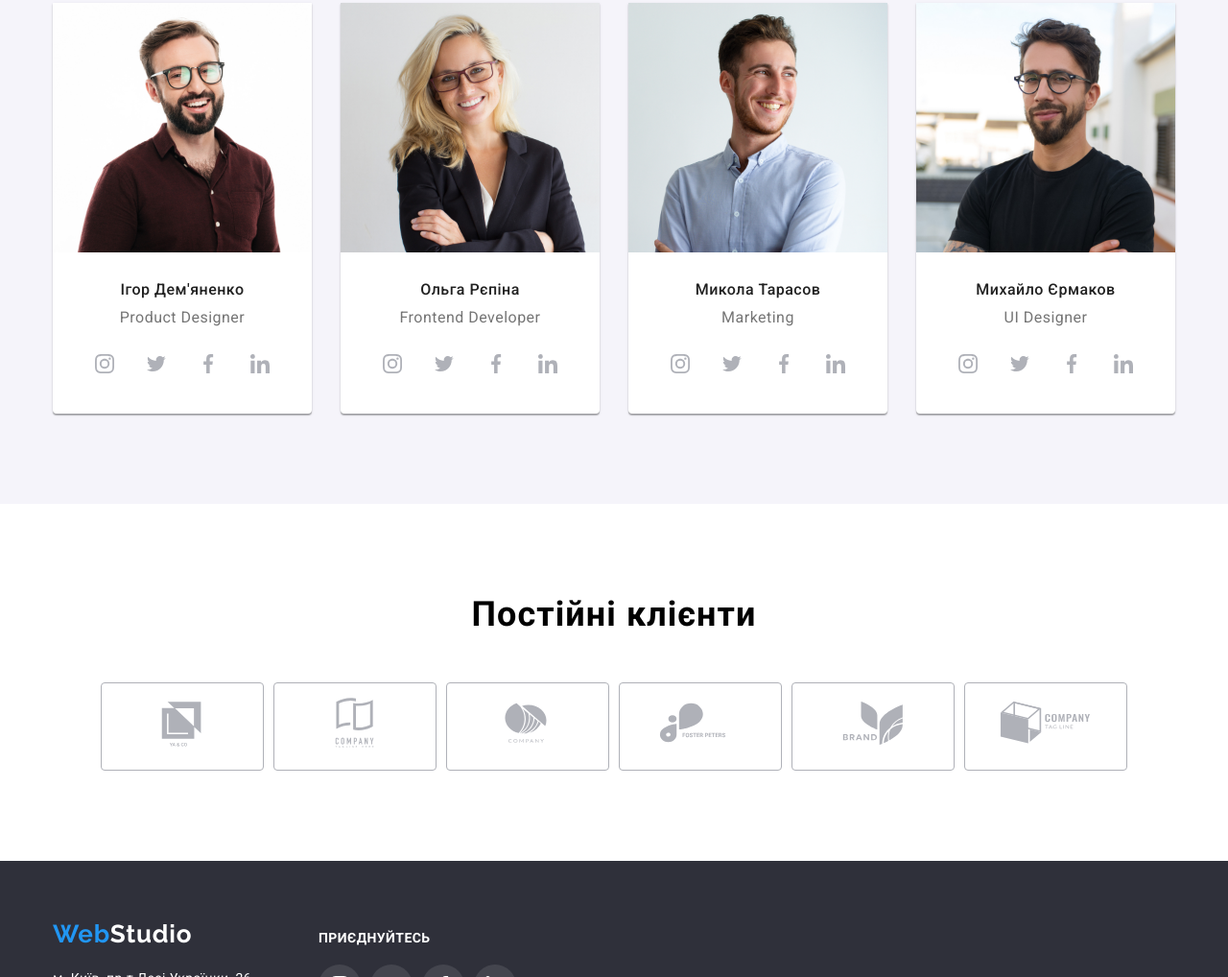
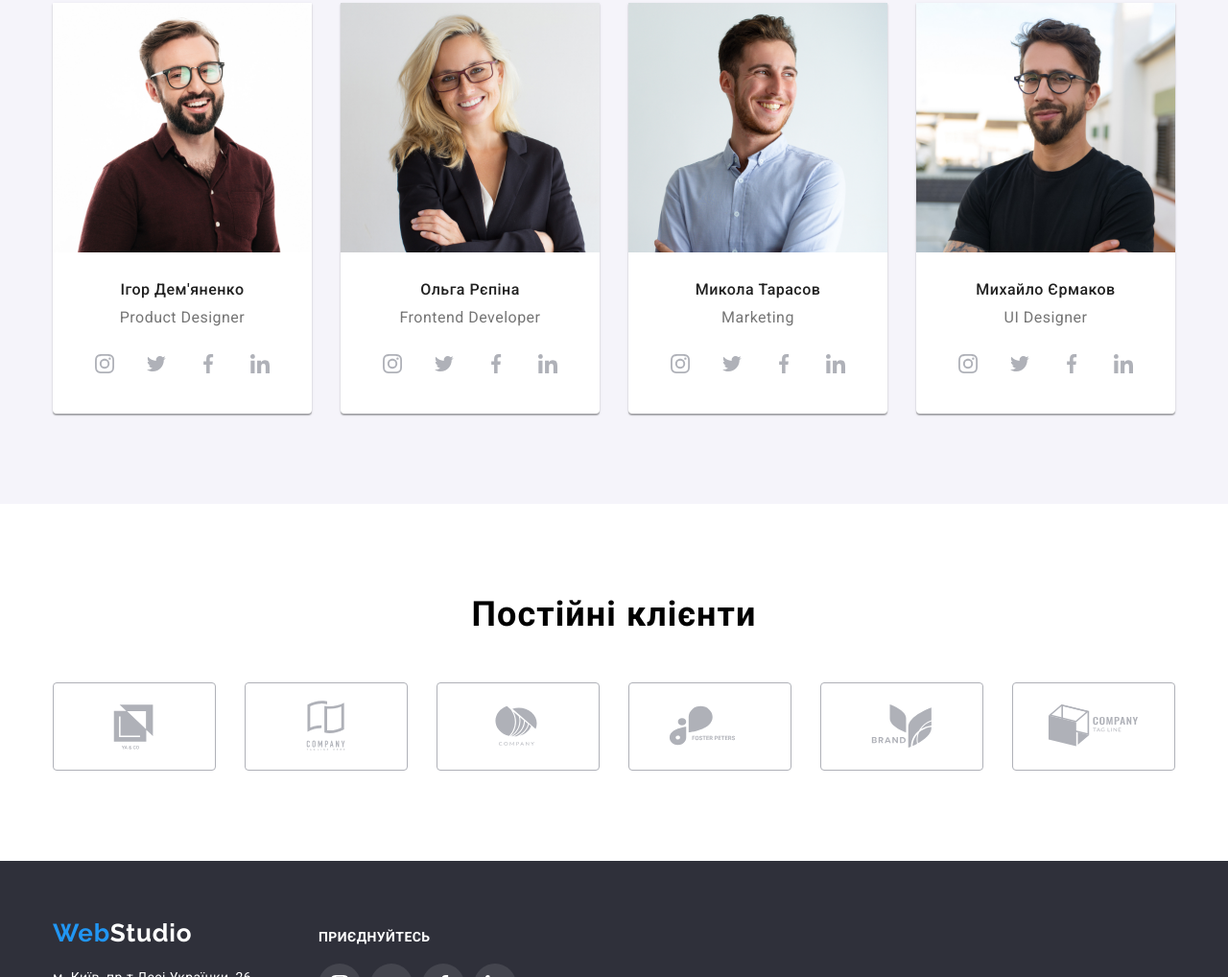
Before and after one commit to Sforka/goit-markup-hw-04, a plain HTML site: page index.html in a window 1280 px wide. Shown: the part 1782-2800 px from the top of the page at 96% size. Drawn offline with nearby package versions, Linux system fonts and the light colour scheme; files whose address does not match are found by name.

Commit message:
правки

```diff
--- a/css/styles.css
+++ b/css/styles.css
@@ -126,7 +126,6 @@ img {
 }
 
 .contacts-icon {
-  display: inline-block;
   margin-right: 10px;
   align-items: baseline;
   fill: var(--color-contact-text);
@@ -395,11 +394,11 @@ color: var(--color-black-text);
 .customers-list {
   display: flex;
   justify-content: center;
-  gap: 10px;
+  gap: 30px;
 
 }
 
-.customers-item {
+.customers-link {
   display: flex;
   justify-content: center;
   align-items: center;
@@ -407,22 +406,19 @@ color: var(--color-black-text);
   height: 92px;
   border: 1px solid var(--color-icon-grey);
   border-radius: 4px;
-}
 
-.customers-link {
-  padding: 14px 32px;
 }
 .customers-icon {
   fill: var(--color-icon-grey);
 }
 
-.customers-item:hover,
-.customers-item:focus {
+.customers-link:hover,
+.customers-link:focus {
   border-color: var(--color-active-link);
 }
 
-.customers-item:hover .customers-icon,
-.customers-item:focus .customers-icon{
+.customers-link:hover .customers-icon,
+.customers-link:focus .customers-icon{
   fill: var(--color-active-link);
 }
 
@@ -497,7 +493,6 @@ color: var(--color-black-text);
 
 }
 .footer-soc-text {
-  padding-top: 12px;
   margin-bottom: 20px;
 font-weight: 700;
 font-size: 14px;
--- a/index.html
+++ b/index.html
@@ -355,53 +355,40 @@
         </div>
       </section>
       <section class="customers section">
+        <div class="container">
           <h2 class="customers-title title">Постійні клієнти</h2>
           <ul class="customers-list list">
-          <li class="customers-item"><a class="customers-link link"
-             href=""
+            <li class="customers-item"><a class="customers-link link" href=""
               target="_blank"
               rel="noopenet noreferrer nofollow">
                 <svg class="customers-icon" width="106" height="60">
                   <use href=".//image/symbol-defs.svg#icon-ya-and-co"></use>
                 </svg></a></li>
-          <li class="customers-item"><a class="customers-link link"
-            href=""
-            target="_blank"
-                rel="noopenet noreferrer nofollow">
+            <li class="customers-item"><a class="customers-link link" href="" target="_blank" rel="noopenet noreferrer nofollow">
                 <svg class="customers-icon" width="106" height="60">
                   <use href=".//image/symbol-defs.svg#icon-company-tagline-here"></use>
                 </svg></a></li>
-          <li class="customers-item"><a class="customers-link link"
-            href=""
-            target="_blank"
-                rel="noopenet noreferrer nofollow">
+            <li class="customers-item"><a class="customers-link link" href="" target="_blank" rel="noopenet noreferrer nofollow">
                 <svg class="customers-icon" width="106" height="60">
                   <use href=".//image/symbol-defs.svg#icon-company"></use>
                 </svg></a></li>
-          <li class="customers-item"><a class="customers-link link"
-            href=""
+            <li class="customers-item"><a class="customers-link link" href=""
               target="_blank"
               rel="noopenet noreferrer nofollow">
                 <svg class="customers-icon" width="106" height="60">
                   <use href=".//image/symbol-defs.svg#icon-foster-peters"></use>
                 </svg></a></li>
-          <li class="customers-item"><a class="customers-link link"
-            href=""
-            target="_blank"
-                rel="noopenet noreferrer nofollow">
+            <li class="customers-item"><a class="customers-link link" href="" target="_blank" rel="noopenet noreferrer nofollow">
                 <svg class="customers-icon" width="106" height="60">
                   <use href=".//image/symbol-defs.svg#icon-brand"></use>
                 </svg></a></li>
-          <li class="customers-item"><a class="customers-link link"
-            href=""
-            target="_blank"
-                rel="noopenet noreferrer nofollow">
+            <li class="customers-item"><a class="customers-link link" href="" target="_blank" rel="noopenet noreferrer nofollow">
                 <svg class="customers-icon" width="106" height="60">
                   <use href=".//image/symbol-defs.svg#icon-tag-line"></use>
                 </svg></a></li>
           </ul>
+        </div>
       </section>
-
     </main>
     <footer>
       <address class="address section">
```
Lines whose indentation alone changed are shown as unchanged.
